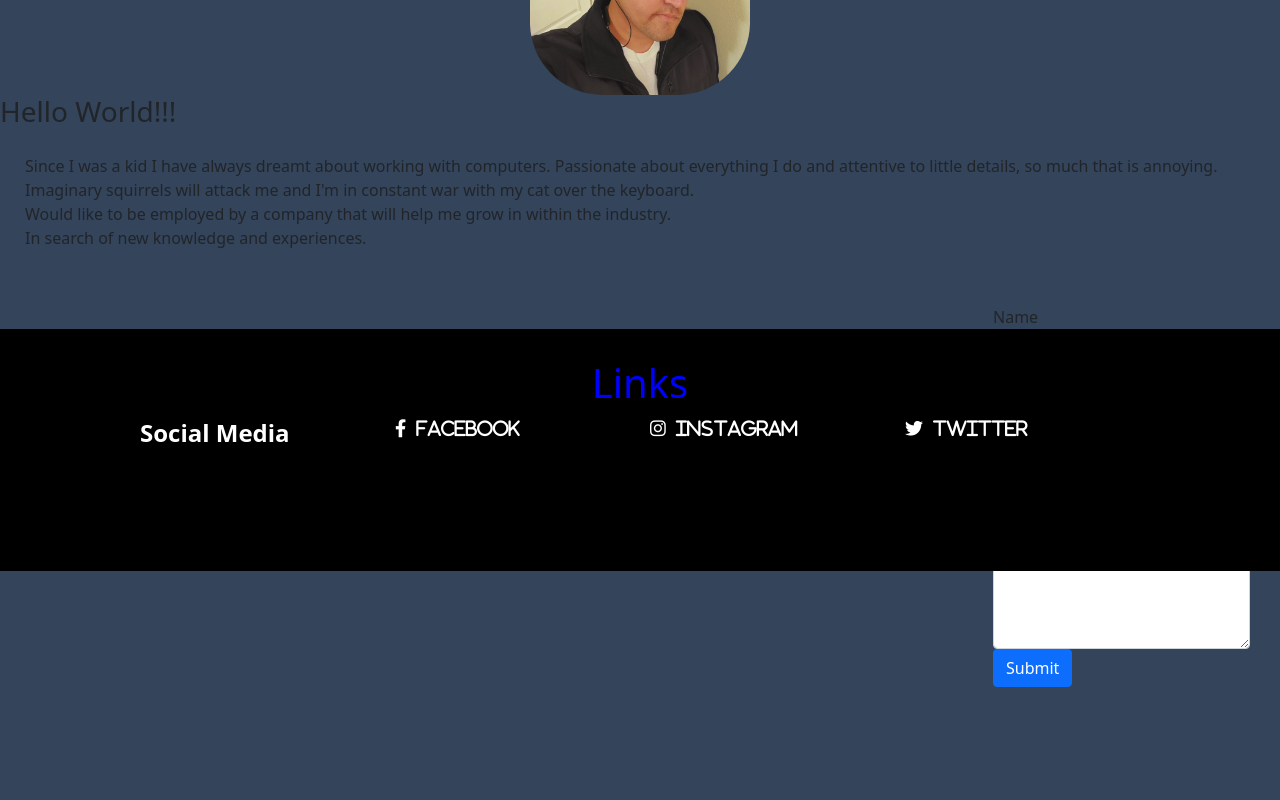
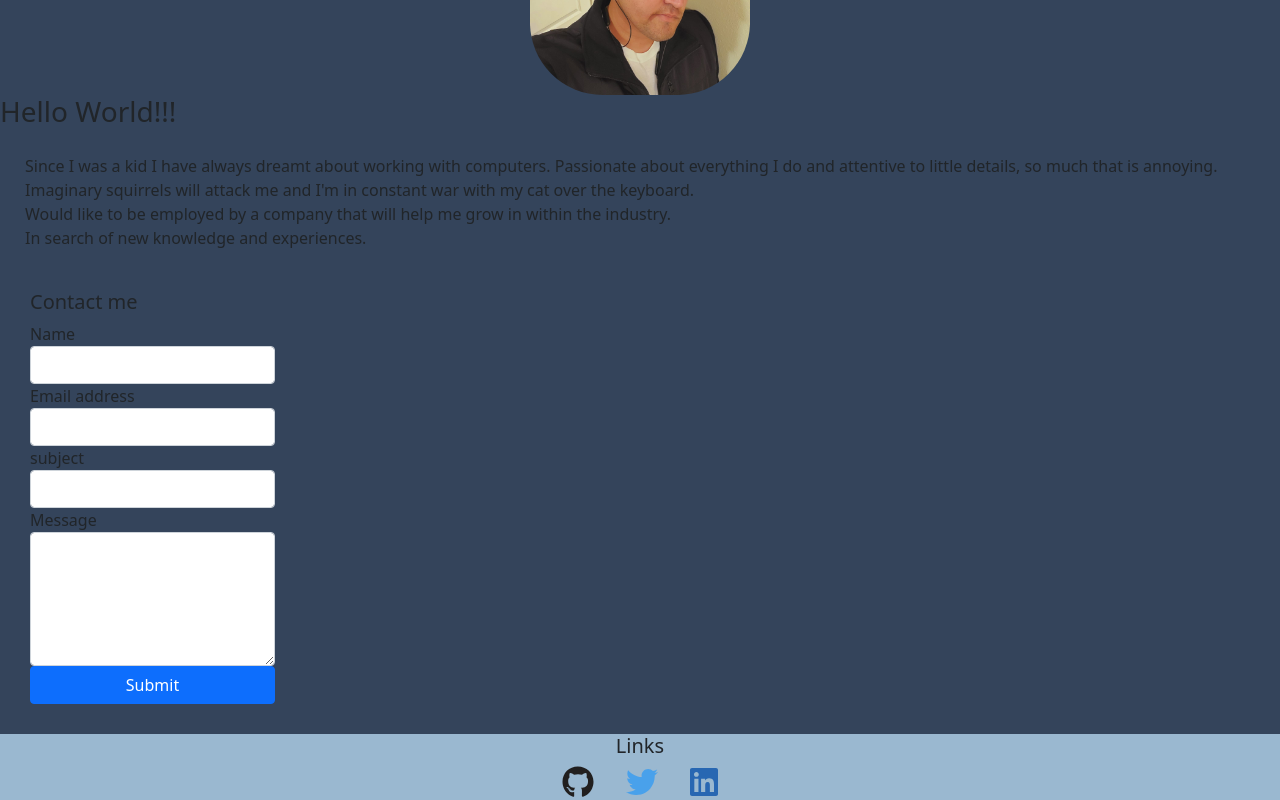
Before and after one commit to YamCham0/Homework-20, a React (Create React App) app: page / in a window 1280 px wide. Shown: the part 229-1029 px from the top of the page. Before the commit the page ends 916 px from the top, so only its background shows below. Built offline with nearby package versions, Linux system fonts and the light colour scheme.

Commit message:
fixed everything need to try Contact me form when deployed

```diff
--- a/src/App.css
+++ b/src/App.css
@@ -1,31 +1,9 @@
-.social-container {
-    background: #9ab8d0;
-    padding: 25px 25px;
-    text-align: center;
-    position: fixed;
-   left: 0;
-   bottom: 0;
-   width: 100%;
-  }
+.page-container{
+  display: flex;
+  flex-direction: column;
+  min-height: 100vh;
+}
 
-  a.social {
-    margin: 0 1rem;
-    transition: transform 250ms;
-    display: inline-block;
-  }
-
-  a.social:hover {
-    transform: translateY(-6px);
-  }
-
-  a.Twitter {
-    color: #49a1eb;
-  }
-
-  a.Github {
-    color: #211F1F;
-  }
-
-  a.LinkedIn {
-    color: #2867B2;
-  }
+.content-wrap{
+  flex: 1;
+}
--- a/src/App.js
+++ b/src/App.js
@@ -3,7 +3,7 @@ import ReactDOM from "react-dom";
 import PortfolioContainer from "./components/PortfolioContainer";
 import ContactUs from "./components/pages/Contact2";
 import Footer from "./components/pages/Footer";
-// import  "./App.css";
+import  "./App.css";
 
 
 
@@ -11,11 +11,13 @@ import Footer from "./components/pages/Footer";
 
 function App() {
     return (
-        <div>
-<PortfolioContainer />
-<ContactUs/>
-<Footer />
-</div>
+    <div className="page-container">
+    <div className="content-wrap">
+        <PortfolioContainer />
+        <ContactUs/>
+    </div>
+        <Footer />
+    </div>
     );
   }
 
--- a/src/components/pages/Contact.css
+++ b/src/components/pages/Contact.css
@@ -1,14 +1,17 @@
 #contact-form {
+    display: flex;
+    flex-direction: column;
     margin: 15px;
     padding: 15px;
     /* position: absolute; */
-    float:right;
-    max-width: 300px;
-    max-height: 300px;
+    /* float:right; */
+    max-width: 275px;
+    max-height: 600px;
 
 };
 
 #theForm {
     background-color: #49424c;
+    align-items: center;
 
 }
--- a/src/components/pages/Contact2.js
+++ b/src/components/pages/Contact2.js
@@ -22,6 +22,7 @@ export default function ContactUs() {
   return (
 
         <form id="contact-form" onSubmit={sendEmail}>
+          <h5>Contact me</h5>
           <div className="form-group">
             <label name="name">Name</label>
             <input type="text" className="form-control" nam/>
--- /dev/null
+++ b/src/components/pages/Footer.css
@@ -0,0 +1,26 @@
+.social-container {
+    background: #9ab8d0;
+    text-align: center;
+  }
+
+  a.social {
+    margin: 0 1rem;
+    transition: transform 250ms;
+    display: inline-block;
+  }
+
+  a.social:hover {
+    transform: translateY(-6px);
+  }
+
+  a.Twitter {
+    color: #49a1eb;
+  }
+
+  a.Github {
+    color: #211F1F;
+  }
+
+  a.LinkedIn {
+    color: #2867B2;
+  }
--- a/src/components/pages/Footer.js
+++ b/src/components/pages/Footer.js
@@ -5,73 +5,26 @@ import {
     faLinkedin,
     faTwitter,
     } from "@fortawesome/free-brands-svg-icons";
+import "./Footer.css";
 
 
-    import {
-    Box,
-    Container,
-    Row,
-    FooterLink,
-    Heading,
-    } from "./FooterStyles";
+export default function Footer() {
+  return (
 
-    const Footer = () => {
-    return (
-        <Box>
-        <h1 style={{ color: "blue",
-                    textAlign: "center",
-                    marginTop: "-50px" }}>
-            Links
-        </h1>
-        <Container>
-            <Row>
-                <Heading>Social Media</Heading>
-                <FooterLink href="#">
-                <i className="fab fa-facebook-f">
-                    <span style={{ marginLeft: "10px" }}>
-                    Facebook
-                    </span>
-                </i>
-                </FooterLink>
-                <FooterLink href="#">
-                <i className="fab fa-instagram">
-                    <span style={{ marginLeft: "10px" }}>
-                    Instagram
-                    </span>
-                </i>
-                </FooterLink>
-                <FooterLink href="#">
-                <i className="fab fa-twitter">
-                    <span style={{ marginLeft: "10px" }}>
-                    Twitter
-                    </span>
-                </i>
-
-                </FooterLink>
-            </Row>
-        </Container>
-        </Box>
-    );
-    };
-    export default Footer;
-
-
-// export default function Footer() {
-//   return (
-//     <div class="social-container">
-//       <h5>Links</h5>
-//       <a href="https://www.github.com/YamCham0" target="_blank"
-//         className="Github social" >
-//         <FontAwesomeIcon icon={faGithub} size="2x" />
-//       </a>
-//       <a href="https://twitter.com/YamCham0" target="_blank"
-//         className="Twitter social">
-//         <FontAwesomeIcon icon={faTwitter} size="2x" />
-//       </a>
-//       <a href="https://www.linkedin.com/in/yamcham0-bab408220" target="_blank"
-//         className="LinkedIn social">
-//         <FontAwesomeIcon icon={faLinkedin} size="2x" />
-//       </a>
-//     </div>
-//   );
-// }
+    <div class="social-container">
+      <h5>Links</h5>
+      <a href="https://www.github.com/YamCham0" target="_blank"
+        className="Github social" >
+        <FontAwesomeIcon icon={faGithub} size="2x" />
+      </a>
+      <a href="https://twitter.com/YamCham0" target="_blank"
+        className="Twitter social">
+        <FontAwesomeIcon icon={faTwitter} size="2x" />
+      </a>
+      <a href="https://www.linkedin.com/in/yamcham0-bab408220" target="_blank"
+        className="LinkedIn social">
+        <FontAwesomeIcon icon={faLinkedin} size="2x" />
+      </a>
+    </div>
+  );
+}
--- a/src/components/pages/FooterStyles.js
+++ b/src/components/pages/FooterStyles.js
@@ -1,11 +1,12 @@
 import styled from 'styled-components';
 
 export const Box = styled.div`
-padding: 80px 60px;
+padding: 40px 20px;
 background: black;
-position: absolute;
+position: fixed;
 bottom: 0;
 width: 100%;
+height: 10%;
 
 
 @media (max-width: 1000px) {
@@ -43,6 +44,7 @@ grid-gap: 20px;
 
 export const FooterLink = styled.a`
 color: #fff;
+align-items: center;
 margin-bottom: 20px;
 font-size: 18px;
 text-decoration: none;
```
